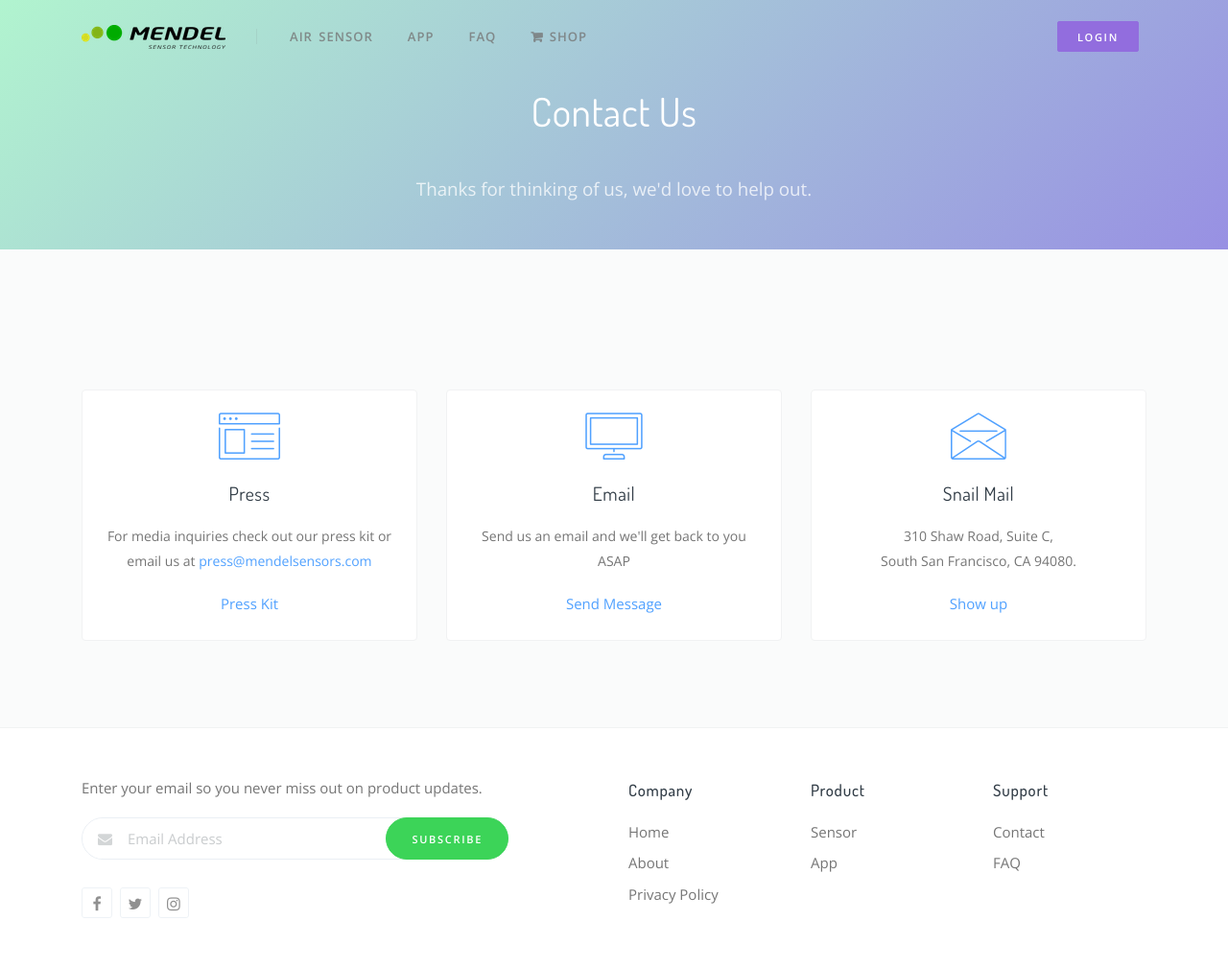
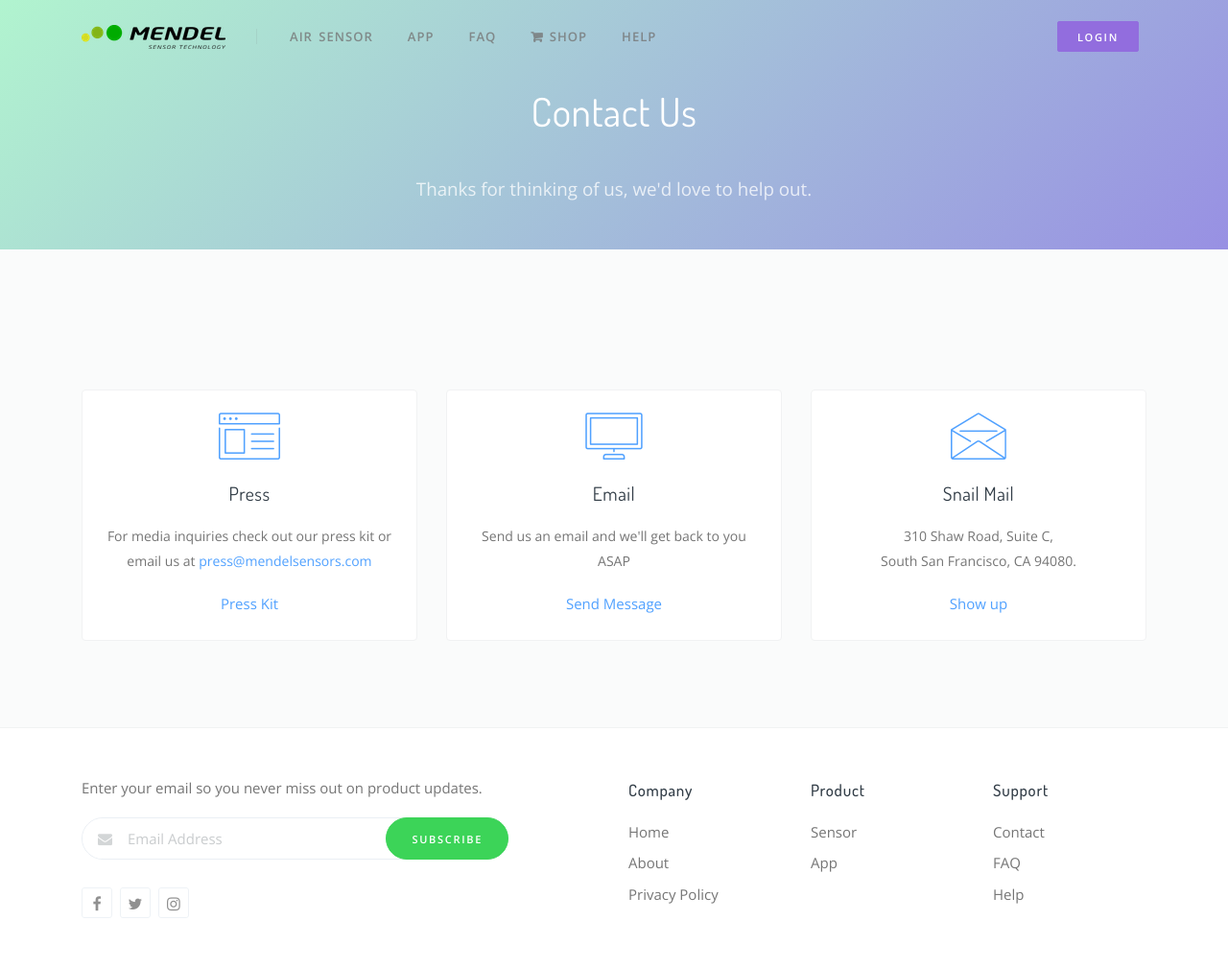
Before and after one commit to mendelsensors/marketing_page, a Jekyll site: the page built from contact/index.html, in a window 1280 px wide. Shown: the whole page at 96% size. Built offline with Jekyll 4.4.1, drawn with Linux system fonts in a browser that asks for light colours.

Commit message:
added help link to the navbar/footer

```diff
--- a/_layouts/default.html
+++ b/_layouts/default.html
@@ -200,6 +161,9 @@
             <li class="nav-item">
               <a class="nav-link" href="/shop"><i class="fa fa-shopping-cart" aria-hidden="true"></i> Shop</a>
             </li>
+            <li class="nav-item">
+              <a class="nav-link" href="https://help.mendelsensors.com/help" target="_blank">Help</a>
+            </li>
           </ul>
 
           <ul class="navbar-nav ml-auto">
@@ -264,6 +228,7 @@
              <div class="nav flex-column">
                <a class="nav-link" href="/contact">Contact</a>
                <a class="nav-link" href="/faq">FAQ</a>
+               <a class="nav-link" href="https://help.mendelsensors.com/help" target="_blank">Help</a>
              </div>
            </div>
 
```
Also changed, not shown: other parts of _layouts/default.html (+0 -39 lines).
